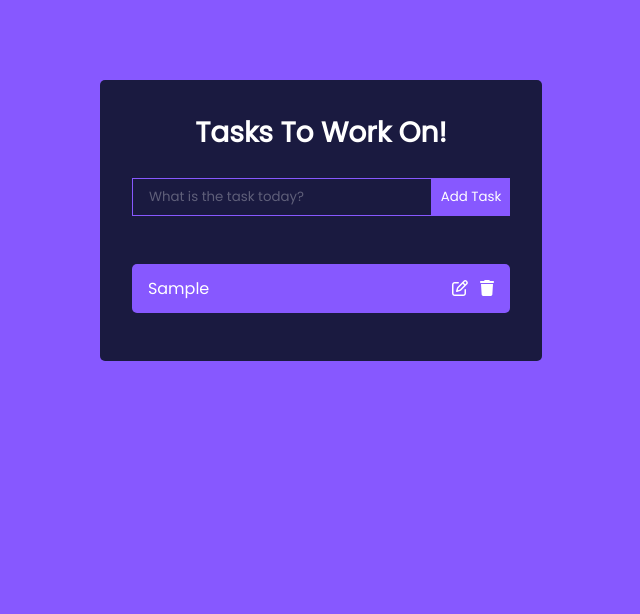
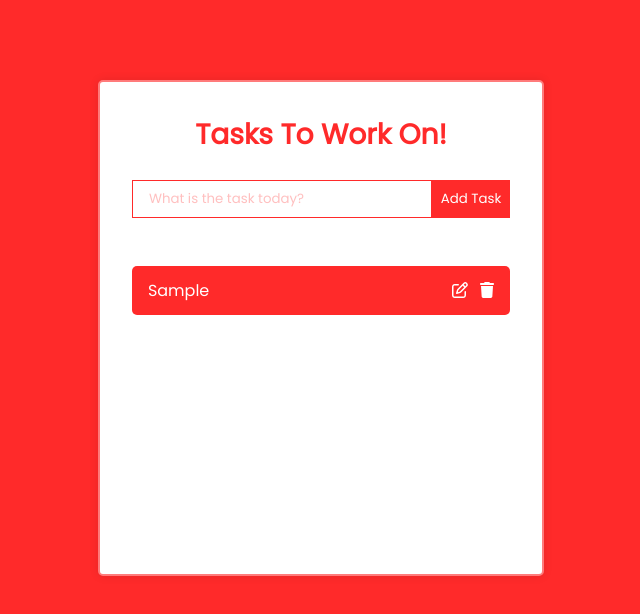
Before and after one commit to QudahM/To-Do-List, a React (Create React App) app: page / in a window 1280 px wide. Both pictures are taken after typing "Sample" into the empty fields and a click on the button "Add Task". Shown: the top 614 px of the page, without its empty margins (319-959 px from the left). Built offline with nearby package versions, Linux system fonts and the light colour scheme.

Commit message:
Update the todo list
- Updated the color
- Modify the white box so even if there are more task than white box space it will automatically increase the height of the white box so the task will never over pass it

```diff
--- a/src/App.css
+++ b/src/App.css
@@ -8,7 +8,7 @@
 }
 
 body {
-  background: #8758ff;
+  background: #ff2a2a;
   display: flex;
   justify-content: center;
   align-items: center;
@@ -19,16 +19,20 @@ body {
 }
 
 h1 {
-  color: #fff;
+  color: #ff2a2a;
   margin-bottom: 0.5rem;
   font-size: 1.75rem;
 }
 
 .TodoWrapper {
-  background: #1A1A40;
+  background: #fff;
   margin-top: 5rem;
   padding: 2rem;
+  min-height: 500px;
   border-radius: 5px;
+  border: 2px solid #ff7b7b;
+  box-shadow: 0 0 10px rgba(0, 0, 0, 0.1);
+  color: #333;
 }
 
 .TodoForm {
@@ -39,20 +43,20 @@ h1 {
 .todo-input {
   outline: none;
   background: none;
-  border: 1px solid #8758ff;
+  border: 1px solid #ff2a2a;
   padding: 0.5rem 1rem;
   margin-top: 1rem;
   margin-bottom: 2rem;
   width: 300px;
-  color: #fff;
+  color: #ff2a2a;
 }
 
 .todo-input::placeholder {
-  color: #ffffff4d;
+  color: #ff2a2a4d;
 }
 
 .todo-btn {
-  background: #8758ff;
+  background: #ff2a2a;
   color: #fff;
   border: none;
   padding: 0.55rem;
@@ -63,7 +67,7 @@ h1 {
   display: flex;
   justify-content: space-between;
   align-items: center;
-  background: #8758ff;
+  background: #ff2a2a;
   color: #fff;
   padding: 0.75rem 1rem;
   border-radius: 5px;
--- a/src/components/TodoForm.js
+++ b/src/components/TodoForm.js
@@ -10,6 +10,7 @@ export const TodoForm = ({ addTodo }) => {
 
         setValue("")
     }
+
     return (
         <form className='TodoForm' onSubmit={handleSubmit}>
             <input type="text" className='todo-input'
--- a/src/components/TodoWrapper.js
+++ b/src/components/TodoWrapper.js
@@ -17,27 +17,42 @@ export const TodoWrapper = () => {
         /* The new todo object contains id that generated by uuidv4. Task contains the new todo object,
         Completed is false so the new object won't be saved as a completed task as soon as it's been created,
         isEditing is false so the editing page won't open as soon as a new todo is created*/
+        updateHeight();
     }
+
+    const updateHeight = () => {
+        const todoWrapper = document.querySelector('.TodoWrapper');
+        if (todoWrapper) {
+            const contentHeight = todoWrapper.scrollHeight;
+            todoWrapper.style.minHeight = contentHeight + 'px';
+        }
+    }
+
 
     const toggleComplete = id => { // Function: toggleComplete. Parameter: id
         setTodos(todos.map(todo => todo.id === id ? { ...todo, completed: !todo.completed } : todo))
+        updateHeight();
     }
 
     const deleteTodo = id => { // Function: deleteTodo. Parameter: id
         setTodos(todos.filter(todo => todo.id !== id))
+        updateHeight();
     }
 
     const editTodo = id => { // Function: editTodo. Parameter: id
         setTodos(todos.map(todo => todo.id === id ? { ...todo, isEditing: !todo.isEditing } : todo))
+        updateHeight();
     }
 
     const editTask = (task, id) => { // Function: editTask. Parameter: task, id
         setTodos(todos.map(todo => todo.id === id ? { ...todo, task, isEditing: !todo.isEditing } : todo))
+        updateHeight();
     }
+
     return (
-        <div className='TodoWrapper'>
+        <div className='TodoWrapper' id='TodoWrapper'>
             <h1>Tasks To Work On!</h1>
-            <TodoForm addTodo={addTodo} />
+            <TodoForm addTodo={addTodo}/>
             {todos.map((todo) => (todo.isEditing ? (
                 <EditTodoForm editTodo={editTask} task={todo} />
             ) : (
```
